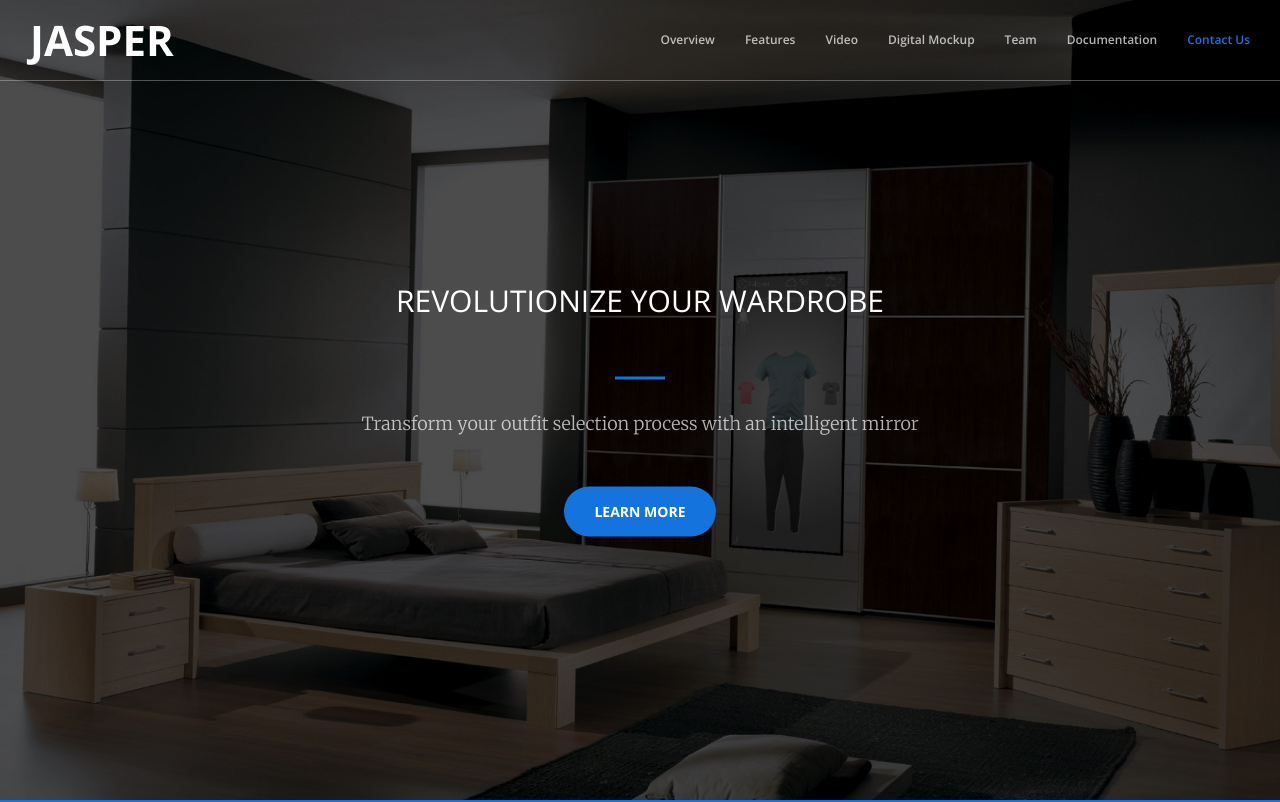
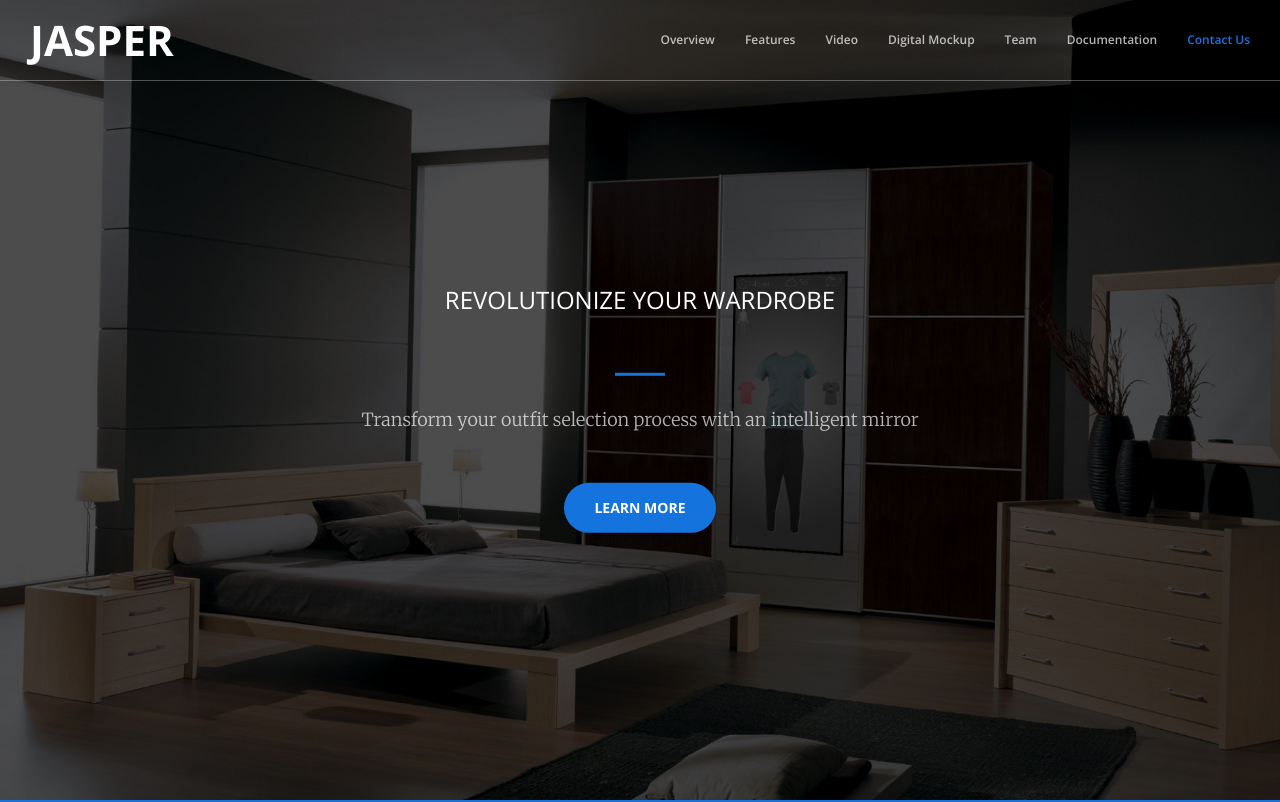
Before and after one commit to dbabbs/jasper-web, a website: page index.html in a window 1280 px wide. Shown: the top 802 px of the page. Drawn offline with nearby package versions, Linux system fonts and the light colour scheme.

```diff
--- a/index.html
+++ b/index.html
@@ -86,7 +86,7 @@
 <header>
     <div class="header-content">
         <div class="header-content-inner">
-            <h2 id="homeHeading">REVOLUTIONIZE YOUR WARDROBE</h2>
+            <h3 id="homeHeading">REVOLUTIONIZE YOUR WARDROBE</h3>
             <br>
             <hr>
             <p>Transform your outfit selection process with an intelligent mirror</p>
```
